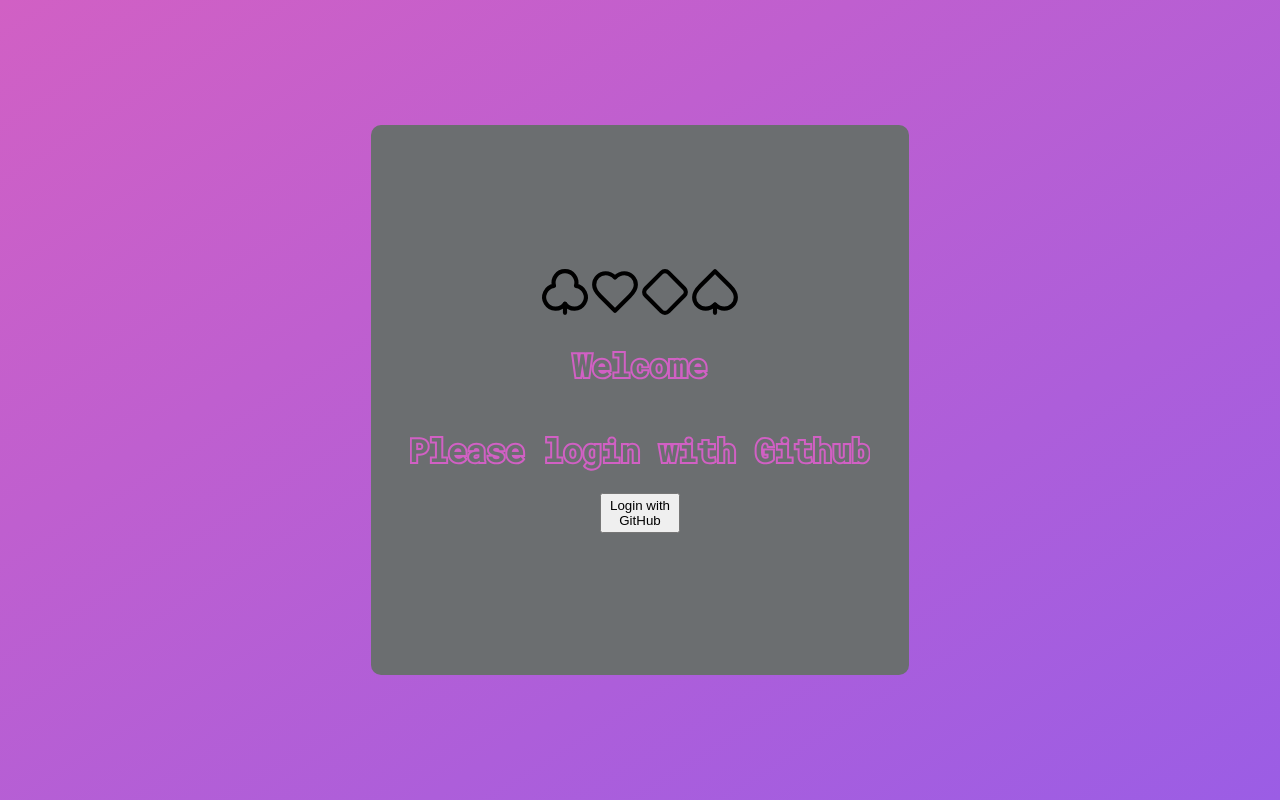
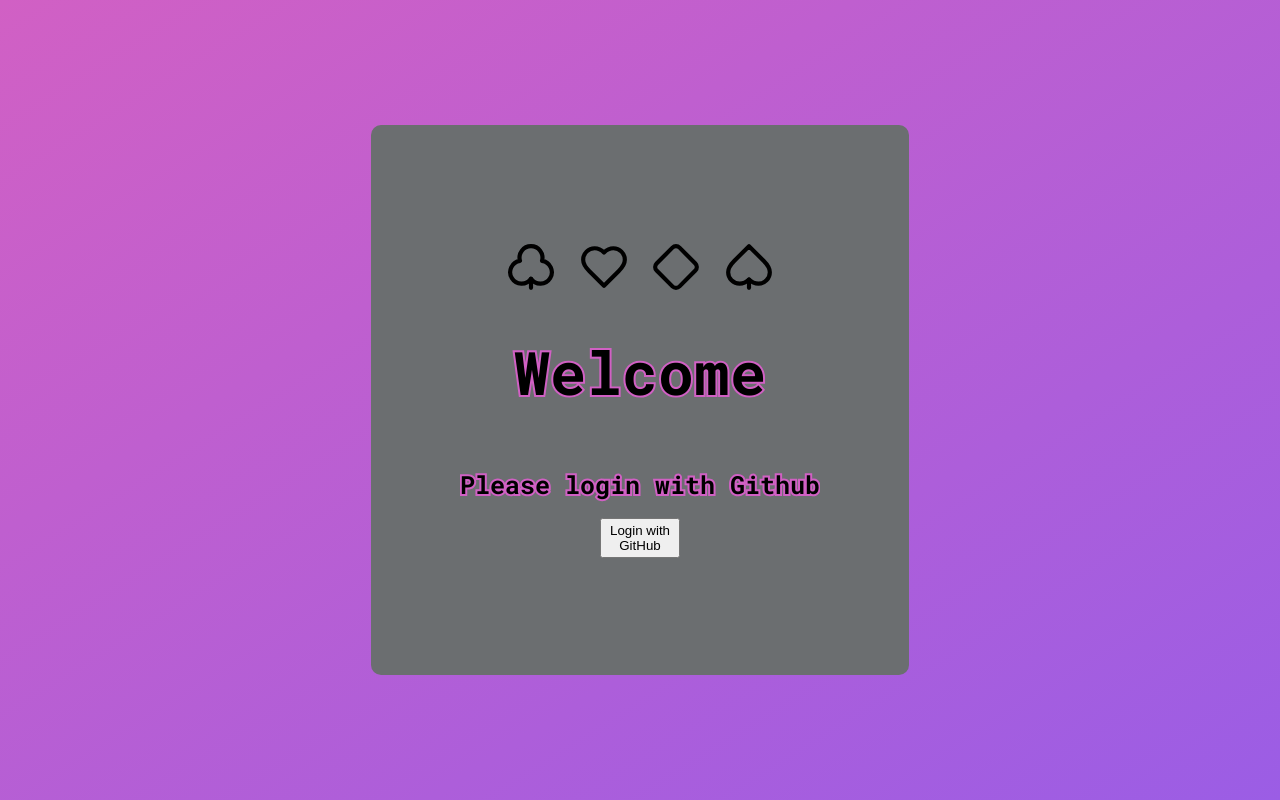
Before and after one commit to TobiasMaugus/viteReact, a React (Vite) app: page / in a window 1280 px wide. Built offline with nearby package versions, Linux system fonts and the light colour scheme.

Commit message:
card styles

```diff
--- a/src/components/Card/card-styles.css
+++ b/src/components/Card/card-styles.css
@@ -13,15 +13,31 @@
 }
 
 .card--texts{
+    font-size: 30px;
     display: flex;
     flex-direction: column;
     justify-content: center;
     align-items: center;
     font-family: "Roboto Mono", monospace;
     font-weight: bold;
-    background: linear-gradient(to bottom right, #D160C4, #D160C4); /* Your gradient */
+    background: linear-gradient(to bottom right, #D160C4, #D160C4);
     -webkit-background-clip: text;
     background-clip: text;
     -webkit-text-stroke: 4px transparent;
-    color: #6B6E70;
+    color: black;
 }
+
+.card--subtitle{
+    font-size: 25px;
+}
+
+.card--pictures--container{
+    width: 50%;
+    display: flex;
+    flex-direction: row;
+    justify-content: space-between;
+}
+
+.card--icons{
+
+}
```
